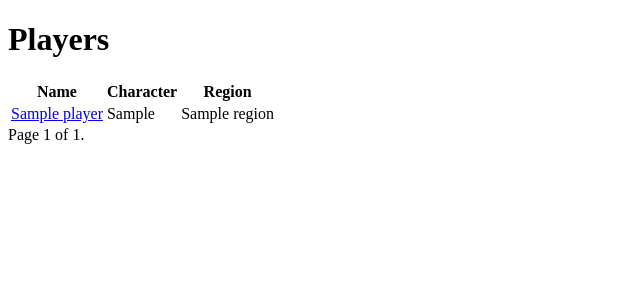
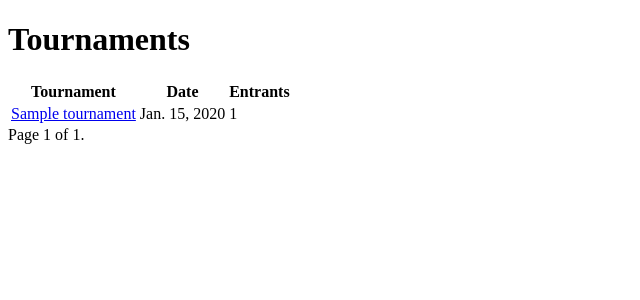
Before and after one commit to tommyparr93/mi-melee-data, a Django app: page /tournaments in a window 1280 px wide. Shown: the part 70-370 px from the top of the page, without its empty margins (0-640 px from the left). Run offline with Django 5.2, Linux system fonts and the light colour scheme; tables that the repository leaves empty hold one stand-in row (values such as "Sample post").

Commit message:
tournament list and pages, calculated fields on player detail

```diff
--- /dev/null
+++ b/main/templates/main/tournaments.html
@@ -0,0 +1,41 @@
+{% extends 'base.html' %}
+{% block title %}Player Details{% endblock %}
+{% block content %}
+  <h1>Tournaments</h1>
+  <table>
+    <thead>
+      <tr>
+          <th>Tournament</th>
+          <th>Date</th>
+          <th>Entrants</th>
+      </tr>
+    </thead>
+    <tbody>
+      {% for tournament in page_obj %}
+        <tr>
+            <td><a href="{% url 'tournament_details' pk=tournament.pk %}">{{ tournament.name }}</a></td>
+            <td>{{ tournament.date }}</td>
+            <td>{{ tournament.entrant_count }}</td>
+        </tr>
+      {% endfor %}
+    </tbody>
+  </table>
+
+  <div class="pagination">
+    <span class="step-links">
+        {% if page_obj.has_previous %}
+            <a href="?page=1">&laquo; first</a>
+            <a href="?page={{ page_obj.previous_page_number }}">previous</a>
+        {% endif %}
+
+        <span class="current-page">
+            Page {{ page_obj.number }} of {{ page_obj.paginator.num_pages }}.
+        </span>
+
+        {% if page_obj.has_next %}
+            <a href="?page={{ page_obj.next_page_number }}">next</a>
+            <a href="?page={{ page_obj.paginator.num_pages }}">last &raquo;</a>
+        {% endif %}
+    </span>
+  </div>
+{% endblock %}
--- a/main/urls.py
+++ b/main/urls.py
@@ -2,9 +2,11 @@ from django.urls import path
 from . import views
 
 urlpatterns = [
-    path('', views.PlayerListView.as_view(), name='players'),
+    path('', views.PlayerListView.as_view(), name='home'),
     # path('<int:pk>/', player_detail, name='player_detail'),
+    path('player', views.PlayerListView.as_view(), name='players'),
     path('<int:pk>/', views.PlayerDetailView.as_view(), name='player_detail'),
-    path('tournaments', views.PlayerListView.as_view(), name='tournaments'),
+    path('tournaments', views.TournamentListView.as_view(), name='tournaments'),
+    path('tournaments/<int:pk>', views.TournamentDetailView.as_view(), name='tournament_details'),
     path('regions', views.PlayerListView.as_view(), name='regions'),
 ]
--- a/main/views.py
+++ b/main/views.py
@@ -1,7 +1,7 @@
 from django.http import HttpResponse
 from django.core.paginator import Paginator
 from django.shortcuts import render
-from .models import Player, Set
+from .models import Player, Set, Tournament, TournamentResults
 from django.views import generic
 from django.db.models import Q
 from django.views import View
@@ -13,15 +13,32 @@ def players(request):
     return HttpResponse("Hello world!")
 
 
+# do better lol
+def player_detail_calculations(player, sets):
+    wins = sets.filter(winnerid=player.playerid).count()
+    losses = sets.exclude(winnerid=player.playerid).count()
+    wr = (wins/sets.count())*100
+    return [wins, losses, int(wr)]
+
+
 class PlayerListView(generic.ListView):
     model = Player
-    template_name = 'main/index.html'  # Default: <app_label>/<model_name>_list.html
-    context_object_name = 'users'  # Default: object_list
+    template_name = 'main/players.html'
+    context_object_name = 'users'
     paginate_by = 25
     ordering = ['name']
-    queryset = Player.objects.all()  # Default: Model.objects.all()
+    queryset = Player.objects.all()
 
 
+class TournamentListView(generic.ListView):
+    model = Tournament
+    template_name = 'main/tournaments.html'
+    context_object_name = 'tournaments'
+    paginate_by = 25
+    ordering = ['-date']
+    queryset = Tournament.objects.all()
+
+# need to refactor have logic on this front to pass primary player and "opponent" within the sets context
 class PlayerDetailView(DetailView):
     model = Player
     template_name = 'main/player_detail.html'
@@ -31,13 +48,22 @@ class PlayerDetailView(DetailView):
         player = self.get_object()
         sets = Set.objects.filter(Q(player1=player) | Q(player2=player))
         context['sets'] = sets
+        # below is temporary --- remove when better solution is found to organize tournament info
+        tournaments = Tournament.objects.filter(set__in=sets).distinct()
+        context['tournaments'] = tournaments
+        context['calculations'] = player_detail_calculations(player, sets)
+
         return context
 
+class TournamentDetailView(DetailView):
+    model = Tournament
+    template_name = 'main/tournament_detail.html'
 
-class PlayerDetailView2(generic.ListView):
-    model = Player
-    template_name = 'main/index.html'  # Default: <app_label>/<model_name>_list.html
-    context_object_name = 'users'  # Default: object_list
-    paginate_by = 25
-    ordering = ['name']
-    queryset = Player.objects.all()  # Default: Model.objects.all()
+    def get_context_data(self, **kwargs):
+        context = super().get_context_data(**kwargs)
+        tournament = self.get_object()
+        sets = Set.objects.filter(tour=tournament.tour_id)
+        context['sets'] = sets
+        results = TournamentResults.objects.filter(tour=tournament.tour_id)
+        context['results'] = results
+        return context
```
Also changed, not shown: main/templates/main/player_detail.html (+13 -1 lines), main/templates/main/tournament_detail.html (added, +52 -0 lines), main/templates/main/players.html (renamed from main/templates/main/index.html).
